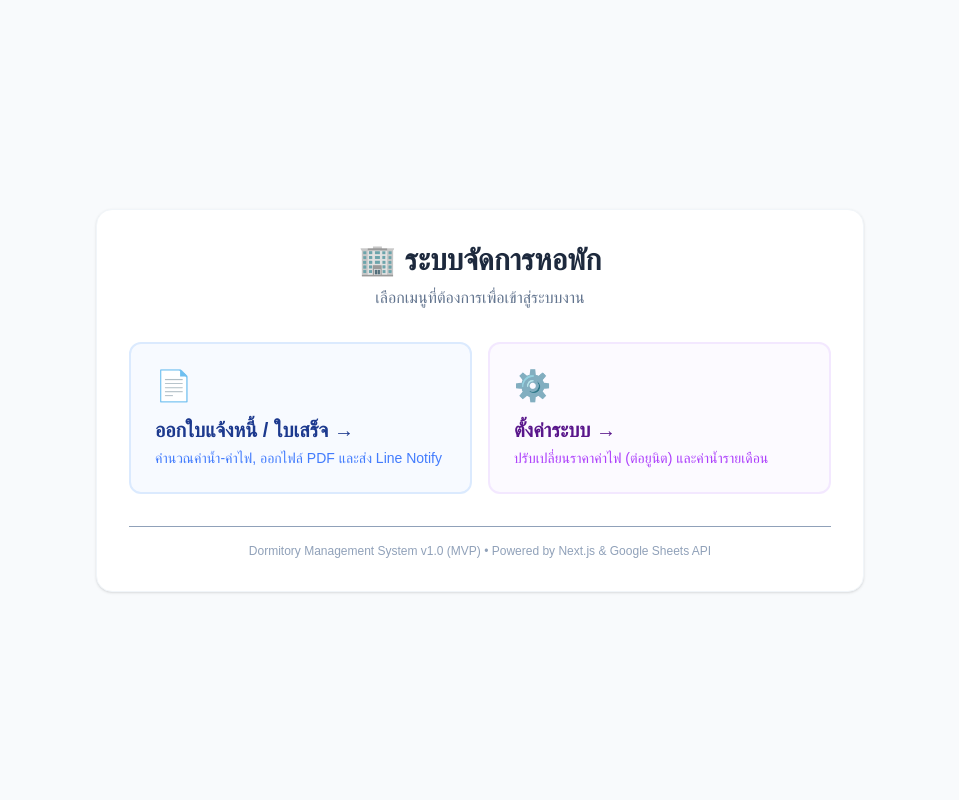
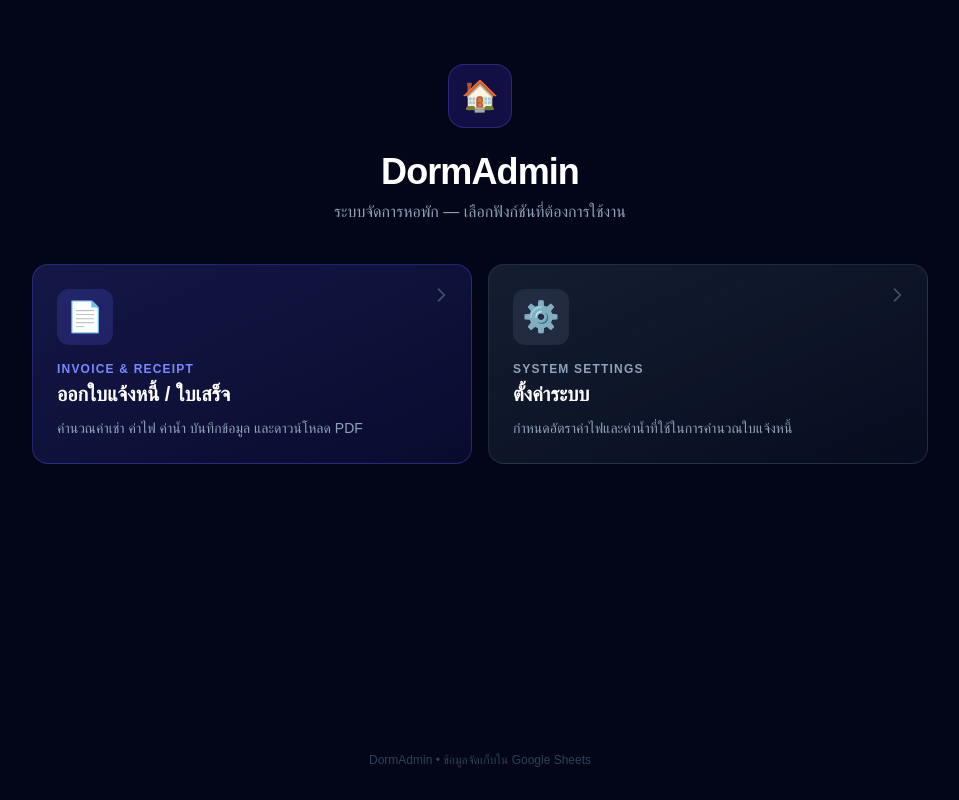
Before and after one commit to mmdaimm/DormAdmin, a Next.js app in the folder dorm-app/: page / in a window 1280 px wide. Shown: the whole page, without its empty margins (160-1119 px from the left). Built offline with nearby package versions, Linux system fonts and the light colour scheme.

Commit message:
Add error.tsx

```diff
--- a/dorm-app/src/app/invoices/page.tsx
+++ b/dorm-app/src/app/invoices/page.tsx
@@ -2,6 +2,7 @@
 
 import { useEffect, useState, useMemo } from 'react';
 import dynamic from 'next/dynamic';
+import Link from 'next/link';
 import type { Invoice } from '@/types';
 import type { Rates } from '@/services/sheetService';
 
@@ -261,7 +262,19 @@ export default function InvoicesPage() {
   // ─── Render: main form ────────────────────────────────────────────────────────
   return (
     <div className="min-h-screen bg-slate-950 py-10 px-4">
-      <div className="max-w-3xl mx-auto">
+      <div className="max-w-3xl mx-auto px-4 sm:px-6 lg:px-8">
+
+        {/* Back navigation */}
+        <div className="mb-4">
+          <Link
+            href="/"
+            className="inline-flex items-center gap-2 px-3 py-1.5 rounded-lg
+                       text-sm font-medium text-slate-500 hover:text-slate-300
+                       hover:bg-slate-800 transition-colors"
+          >
+            ← กลับหน้าเมนูหลัก
+          </Link>
+        </div>
 
         {/* Page header */}
         <div className="mb-8">
--- a/dorm-app/src/app/page.tsx
+++ b/dorm-app/src/app/page.tsx
@@ -1,44 +1,110 @@
 import Link from 'next/link';
+import type { Metadata } from 'next';
+
+export const metadata: Metadata = {
+  title: 'DormAdmin | เมนูหลัก',
+  description: 'ระบบจัดการหอพัก — เลือกฟังก์ชันที่ต้องการใช้งาน',
+};
+
+// ─── Static navigation cards ─────────────────────────────────────────────────
+// This page renders NO dynamic data and makes ZERO API calls.
+// It is a pure static portal hub that links to functional sub-pages.
+
+const NAV_CARDS = [
+  {
+    href: '/invoices',
+    emoji: '📄',
+    titleTH: 'ออกใบแจ้งหนี้ / ใบเสร็จ',
+    titleEN: 'Invoice & Receipt',
+    description: 'คำนวณค่าเช่า ค่าไฟ ค่าน้ำ บันทึกข้อมูล และดาวน์โหลด PDF',
+    accent: 'from-indigo-500/20 to-indigo-600/10 border-indigo-500/30 hover:border-indigo-400/60',
+    iconBg: 'bg-indigo-500/20',
+    badgeColor: 'text-indigo-400',
+  },
+  {
+    href: '/settings',
+    emoji: '⚙️',
+    titleTH: 'ตั้งค่าระบบ',
+    titleEN: 'System Settings',
+    description: 'กำหนดอัตราค่าไฟและค่าน้ำที่ใช้ในการคำนวณใบแจ้งหนี้',
+    accent: 'from-slate-700/40 to-slate-800/20 border-slate-600/40 hover:border-slate-500/70',
+    iconBg: 'bg-slate-600/30',
+    badgeColor: 'text-slate-400',
+  },
+] as const;
 
 export default function HomePage() {
   return (
-    <div className="min-h-screen bg-slate-50 p-8 flex flex-col items-center justify-center">
-      <div className="max-w-3xl w-full bg-white rounded-2xl shadow-sm border border-slate-100 p-8">
+    <div className="min-h-screen bg-slate-950 flex flex-col">
 
-        <div className="text-center mb-8">
-          <h1 className="text-3xl font-bold text-slate-800 mb-2">🏢 ระบบจัดการหอพัก</h1>
-          <p className="text-slate-500">เลือกเมนูที่ต้องการเพื่อเข้าสู่ระบบงาน</p>
+      {/* ── Hero Header ── */}
+      <header className="pt-16 pb-10 px-4 text-center">
+        <div className="inline-flex items-center justify-center w-16 h-16 rounded-2xl bg-indigo-600/20 border border-indigo-500/30 mb-6">
+          <span className="text-3xl">🏠</span>
         </div>
+        <h1 className="text-4xl font-bold text-white tracking-tight mb-2">
+          DormAdmin
+        </h1>
+        <p className="text-slate-400 text-base max-w-sm mx-auto">
+          ระบบจัดการหอพัก — เลือกฟังก์ชันที่ต้องการใช้งาน
+        </p>
+      </header>
 
-        <div className="grid grid-cols-1 md:grid-cols-2 gap-4">
-          <Link
-            href="/invoices"
-            className="p-6 rounded-xl border-2 border-blue-100 bg-blue-50/50 hover:bg-blue-50 hover:border-blue-300 transition flex flex-col justify-between group"
-          >
-            <div>
-              <span className="text-3xl mb-3 block">📄</span>
-              <h2 className="text-xl font-semibold text-blue-900 mb-1 group-hover:translate-x-1 transition-transform">ออกใบแจ้งหนี้ / ใบเสร็จ &rarr;</h2>
-              <p className="text-sm text-blue-600/80">คำนวณค่าน้ำ-ค่าไฟ, ออกไฟล์ PDF และส่ง Line Notify</p>
-            </div>
-          </Link>
+      {/* ── Navigation Cards ── */}
+      <main className="flex-1 px-4 pb-16">
+        <div className="grid grid-cols-1 sm:grid-cols-2 gap-4 max-w-4xl mx-auto">
+          {NAV_CARDS.map((card) => (
+            <Link
+              key={card.href}
+              href={card.href}
+              className={`
+                group relative flex flex-col gap-4 p-6 rounded-2xl
+                bg-gradient-to-br ${card.accent}
+                border transition-all duration-200
+                hover:shadow-xl hover:-translate-y-0.5
+                min-h-[176px]
+              `}
+            >
+              {/* Icon */}
+              <div className={`
+                w-14 h-14 flex items-center justify-center rounded-xl
+                ${card.iconBg} shrink-0 text-3xl
+                transition-transform duration-200 group-hover:scale-110
+              `}>
+                {card.emoji}
+              </div>
 
-          <Link
-            href="/settings"
-            className="p-6 rounded-xl border-2 border-purple-100 bg-purple-50/50 hover:bg-purple-50 hover:border-purple-300 transition flex flex-col justify-between group"
-          >
-            <div>
-              <span className="text-3xl mb-3 block">⚙️</span>
-              <h2 className="text-xl font-semibold text-purple-900 mb-1 group-hover:translate-x-1 transition-transform">ตั้งค่าระบบ &rarr;</h2>
-              <p className="text-sm text-purple-600/80">ปรับเปลี่ยนราคาค่าไฟ (ต่อยูนิต) และค่าน้ำรายเดือน</p>
-            </div>
-          </Link>
+              {/* Text */}
+              <div className="flex-1">
+                <p className={`text-xs font-semibold uppercase tracking-widest mb-1 ${card.badgeColor}`}>
+                  {card.titleEN}
+                </p>
+                <h2 className="text-xl font-bold text-white leading-snug mb-2">
+                  {card.titleTH}
+                </h2>
+                <p className="text-sm text-slate-400 leading-relaxed">
+                  {card.description}
+                </p>
+              </div>
+
+              {/* Arrow */}
+              <div className="absolute top-5 right-5 text-slate-600 group-hover:text-slate-400 transition-colors">
+                <svg className="w-5 h-5 transition-transform duration-200 group-hover:translate-x-0.5" fill="none" viewBox="0 0 24 24" stroke="currentColor">
+                  <path strokeLinecap="round" strokeLinejoin="round" strokeWidth={2} d="M9 5l7 7-7 7" />
+                </svg>
+              </div>
+            </Link>
+          ))}
         </div>
+      </main>
 
-        <div className="mt-8 text-center border-t pt-4 text-xs text-slate-400">
-          Dormitory Management System v1.0 (MVP) • Powered by Next.js & Google Sheets API
-        </div>
+      {/* ── Footer ── */}
+      <footer className="pb-8 text-center">
+        <p className="text-xs text-slate-700">
+          DormAdmin • ข้อมูลจัดเก็บใน Google Sheets
+        </p>
+      </footer>
 
-      </div>
     </div>
   );
 }
--- /dev/null
+++ b/dorm-app/src/app/settings/error.tsx
@@ -0,0 +1,64 @@
+'use client';
+
+/**
+ * Next.js App Router error boundary for /settings.
+ *
+ * Catches unhandled errors thrown during rendering or data fetching
+ * in the /settings segment and displays a recovery UI.
+ */
+export default function SettingsError({
+  error,
+  reset,
+}: {
+  error: Error & { digest?: string };
+  reset: () => void;
+}) {
+  return (
+    <div className="min-h-screen bg-slate-950 flex items-center justify-center p-6">
+      <div className="w-full max-w-md">
+        {/* Error card */}
+        <div className="bg-slate-900 border border-red-800/60 rounded-2xl p-8 shadow-xl">
+          <div className="flex justify-center mb-5">
+            <div className="w-14 h-14 bg-red-500/15 rounded-full flex items-center justify-center border border-red-500/30">
+              <svg className="w-7 h-7 text-red-400" fill="none" viewBox="0 0 24 24" stroke="currentColor">
+                <path strokeLinecap="round" strokeLinejoin="round" strokeWidth={2}
+                  d="M12 9v2m0 4h.01m-6.938 4h13.856c1.54 0 2.502-1.667 1.732-3L13.732 4c-.77-1.333-2.694-1.333-3.464 0L3.34 16c-.77 1.333.192 3 1.732 3z" />
+              </svg>
+            </div>
+          </div>
+
+          <h2 className="text-xl font-bold text-white text-center mb-2">
+            เกิดข้อผิดพลาด
+          </h2>
+          <p className="text-sm text-red-300 text-center bg-red-950/40 border border-red-800/40 rounded-xl px-4 py-3 mb-6">
+            {error.message || 'ไม่สามารถโหลดหน้าตั้งค่าระบบได้'}
+          </p>
+
+          <div className="flex flex-col gap-3">
+            <button
+              onClick={reset}
+              className="w-full flex items-center justify-center gap-2 py-2.5 px-5 rounded-xl
+                         bg-indigo-600 hover:bg-indigo-500 text-white font-semibold
+                         transition-all duration-200 shadow-lg shadow-indigo-900/40 text-sm"
+            >
+              <svg className="w-4 h-4" fill="none" viewBox="0 0 24 24" stroke="currentColor">
+                <path strokeLinecap="round" strokeLinejoin="round" strokeWidth={2}
+                  d="M4 4v5h.582m15.356 2A8.001 8.001 0 004.582 9m0 0H9m11 11v-5h-.581m0 0a8.003 8.003 0 01-15.357-2m15.357 2H15" />
+              </svg>
+              ลองใหม่อีกครั้ง
+            </button>
+
+            <a
+              href="/"
+              className="inline-flex items-center justify-center gap-2 px-3 py-2
+                         rounded-lg text-sm font-medium text-slate-500
+                         hover:text-slate-300 hover:bg-slate-800 transition-colors"
+            >
+              ← กลับหน้าเมนูหลัก
+            </a>
+          </div>
+        </div>
+      </div>
+    </div>
+  );
+}
--- a/dorm-app/src/app/settings/page.tsx
+++ b/dorm-app/src/app/settings/page.tsx
@@ -1,6 +1,7 @@
 'use client';
 
 import { useEffect, useState } from 'react';
+import Link from 'next/link';
 import type { Rates } from '@/services/sheetService';
 
 // ─── Helpers ──────────────────────────────────────────────────────────────────
@@ -138,7 +139,19 @@ export default function SettingsPage() {
   // ─── Render: main ──────────────────────────────────────────────────────────
   return (
     <div className="min-h-screen bg-slate-950 py-10 px-4">
-      <div className="max-w-2xl mx-auto">
+      <div className="max-w-2xl mx-auto px-4 sm:px-6 lg:px-8">
+
+        {/* Back navigation */}
+        <div className="mb-4">
+          <Link
+            href="/"
+            className="inline-flex items-center gap-2 px-3 py-1.5 rounded-lg
+                       text-sm font-medium text-slate-500 hover:text-slate-300
+                       hover:bg-slate-800 transition-colors"
+          >
+            ← กลับหน้าเมนูหลัก
+          </Link>
+        </div>
 
         {/* Page header */}
         <div className="mb-8">
```
Also changed, not shown: dorm-app/src/app/invoices/error.tsx (added, +64 -0 lines).
